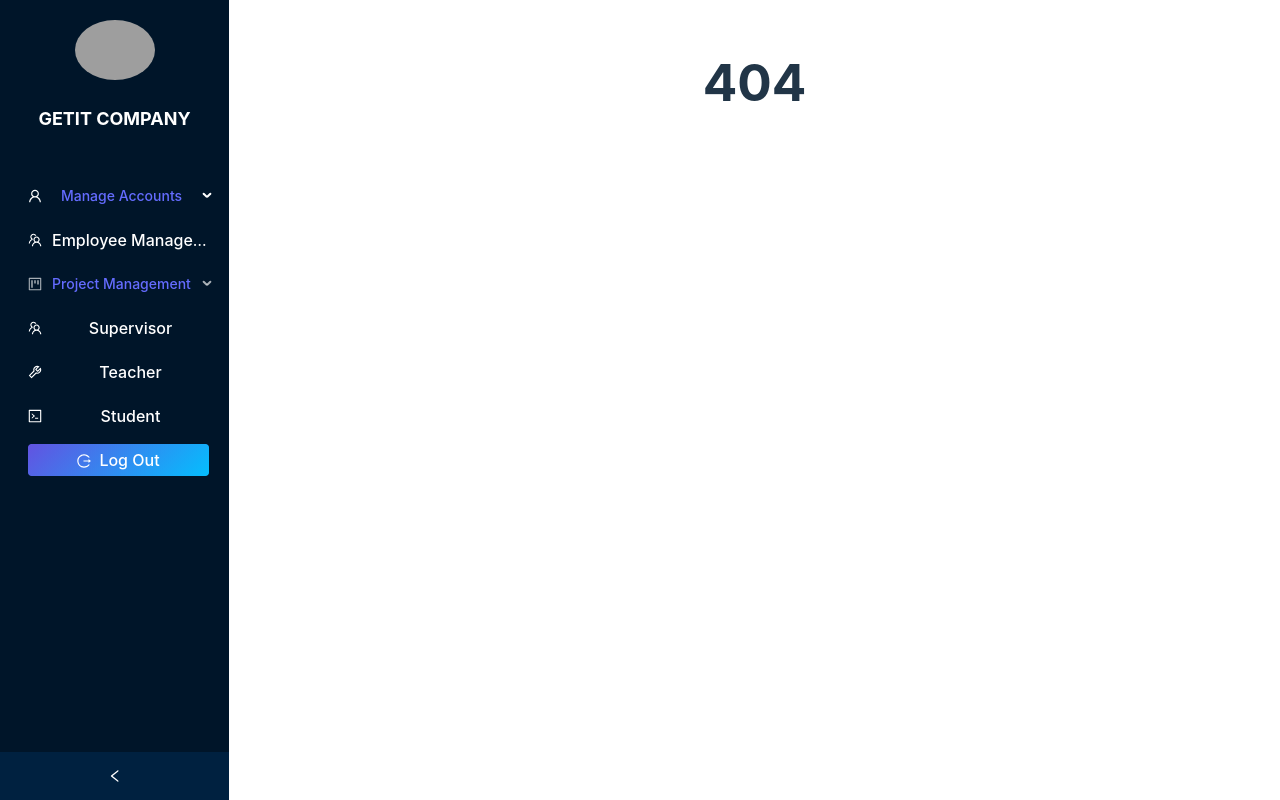
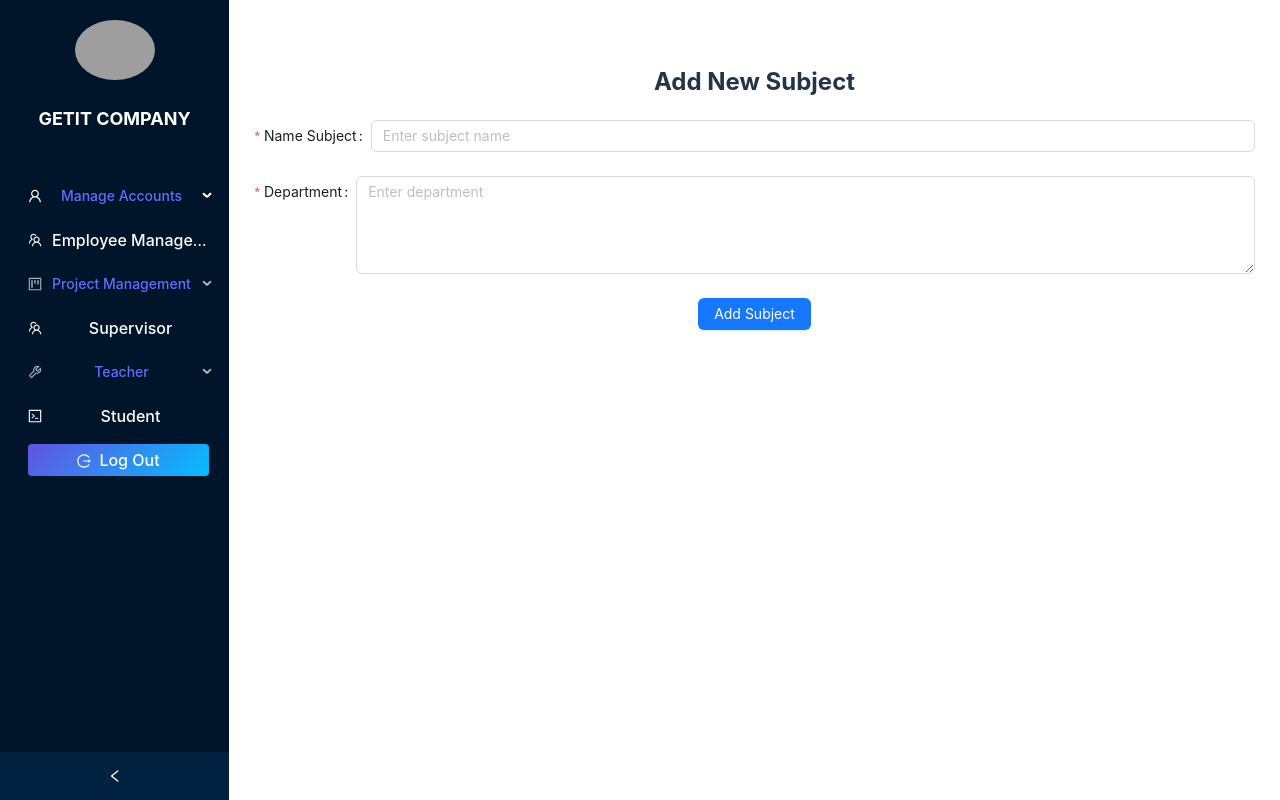
Before and after one commit to QuocBe/SellBook, a React (Vite) app: page /new-subject in a window 1280 px wide. Before the commit this address had no page. Built offline with nearby package versions, Linux system fonts and the light colour scheme; grey boxes are pictures that could not be loaded.

Commit message:
update: new Subject

```diff
--- a/src/App.jsx
+++ b/src/App.jsx
@@ -12,6 +12,9 @@ import SupervisorDashboard from './Components/Supervisor/SupervisorDashboard';
 import GuestDashboard from './Components/Guest/GuestDashboard';
 import PageNotFound from './Components/PageNotFound/PageNotFound';
 import SidebarLeft from './Components/SidebarLeft';
+import Subject from './Components/Teacher/Subject';
+import NewSubject from './Components/Teacher/NewSubject';
+
 
 function App() {
   return (
@@ -31,6 +34,8 @@ function App() {
           <Route path="student-dashboard" element={<StudentDashboard />} />
           <Route path="supervisor-dashboard" element={<SupervisorDashboard />} />
           <Route path="guest-dashboard" element={<GuestDashboard />} />
+          <Route path="subject" element={<Subject />} />
+          <Route path="new-subject" element={<NewSubject />} />
           {/* Xử lý trang không tìm thấy */}
           <Route path="*" element={<PageNotFound />} />
         </Route>
--- a/src/Components/SidebarLeft.jsx
+++ b/src/Components/SidebarLeft.jsx
@@ -65,6 +65,17 @@ const SidebarLeft = ({ role }) => {
       key: "5",
       icon: <ToolOutlined />,
       label: <NavLink to="/teacher-dashboard">Teacher</NavLink>, // Cập nhật đường dẫn
+      children: [
+        {
+          key: "5-1",
+          label: <NavLink to="/subject">Subject </NavLink>,
+        },
+        {
+          key: "5-2",
+          label: <NavLink to="/new-subject">New Subject </NavLink>,
+        },
+
+      ],
     },
     {
       key: "6",
--- /dev/null
+++ b/src/Components/Teacher/NewSubject.jsx
@@ -0,0 +1,57 @@
+import React from "react";
+import { Button, Form, Input, message } from "antd";
+import { useNavigate } from "react-router-dom";
+import { createSubject } from "../../service/Subject"; // Import hàm tạo môn học
+
+const { TextArea } = Input;
+
+const NewSubject = () => {
+  const [form] = Form.useForm();
+  const navigate = useNavigate();
+
+  // Hàm xử lý khi ấn "Submit"
+  const onFinish = async (values) => {
+    try {
+      const subjectData = {
+        ...values,
+        createdAt: new Date().toISOString(), // Ngày tạo
+      };
+
+      const result = await createSubject(subjectData);
+
+      if (result.success) {
+        message.success("Subject added successfully!");
+        navigate("/subject"); // Điều hướng về trang quản lý môn học
+      } else {
+        message.error("Failed to add subject");
+      }
+    } catch (error) {
+      console.error("Error creating subject:", error);
+      message.error("An error occurred while creating the subject.");
+    }
+  };
+
+  return (
+    <div style={{ padding: "24px 0", background: "#fff", maxWidth: "1000px", margin: "auto" }}>
+      <h2>Add New Subject</h2>
+      <Form form={form} onFinish={onFinish}>
+        <Form.Item label="Name Subject" name="name" rules={[{ required: true, message: "Please input the subject name!" }]}>
+          <Input placeholder="Enter subject name" />
+        </Form.Item>
+
+        {/* Chuyển Description sang Department */}
+        <Form.Item label="Department" name="department" rules={[{ required: true, message: "Please input the department!" }]}>
+          <TextArea rows={4} placeholder="Enter department" />
+        </Form.Item>
+
+        <Form.Item>
+          <Button type="primary" htmlType="submit">
+            Add Subject
+          </Button>
+        </Form.Item>
+      </Form>
+    </div>
+  );
+};
+
+export default NewSubject;
--- /dev/null
+++ b/src/Components/Teacher/Subject.jsx
@@ -0,0 +1,81 @@
+import React, { useState, useEffect } from "react";
+import { Table, Button, Input, message } from "antd";
+import { useNavigate } from "react-router-dom"; // Import useNavigate
+import { fetchAllSubjects } from "../../service/Subject"; // Import hàm lấy danh sách môn học
+
+const Subject = () => {
+  const [subjects, setSubjects] = useState([]);
+  const [loading, setLoading] = useState(true);
+  const navigate = useNavigate(); // Sử dụng useNavigate để điều hướng
+
+  // Hàm để lấy danh sách môn học từ Firebase
+  useEffect(() => {
+    const loadSubjects = async () => {
+      try {
+        const data = await fetchAllSubjects();
+        if (data) {
+          const subjectList = Object.keys(data).map((key) => ({ id: key, ...data[key] }));
+          setSubjects(subjectList);
+        } else {
+          setSubjects([]);
+        }
+      } catch (error) {
+        message.error("Failed to load subjects.");
+      } finally {
+        setLoading(false);
+      }
+    };
+    loadSubjects();
+  }, []);
+
+  // Cấu trúc các cột của bảng
+  const columns = [
+    {
+      title: "Name Subject",
+      dataIndex: "name",
+      key: "name",
+    },
+
+
+    {
+      title: "Actions",
+      key: "actions",
+      render: (_, record) => (
+        <>
+          <Button type="link" style={{ color: "green" }}>
+            View
+          </Button>
+          <Button type="link" style={{ color: "blue" }}>
+            Edit
+          </Button>
+          <Button type="link" style={{ color: "red" }}>
+            Delete
+          </Button>
+        </>
+      ),
+    },
+  ];
+
+  return (
+    <div>
+      <div style={{ display: "flex", justifyContent: "space-between", marginBottom: 16 }}>
+        {/* Khi bấm nút này sẽ điều hướng sang trang NewSubject */}
+        <Button
+          type="primary"
+          style={{ backgroundColor: "#1890ff" }}
+          onClick={() => navigate("/new-subject")} // Điều hướng đến trang NewSubject
+        >
+          Add New Subject
+        </Button>
+        <Input.Search
+          placeholder="Search by Subject Name"
+          onSearch={(value) => console.log(value)}
+          style={{ width: 300 }}
+        />
+      </div>
+      <Table dataSource={subjects} columns={columns} rowKey="id" loading={loading} />
+    </div>
+  );
+};
+
+export default Subject;
--- /dev/null
+++ b/src/service/Subject.js
@@ -0,0 +1,36 @@
+import { database } from "../../firebaseConfig";
+import { ref, set, get, child, push } from "firebase/database";
+
+// Hàm để tạo môn học mới
+export const createSubject = async (subjectData) => {
+  try {
+    // Tạo một khóa mới cho môn học
+    const newSubjectKey = push(child(ref(database), 'subjects')).key;
+
+    // Tạo dữ liệu môn học với khóa mới
+    const subjectRef = ref(database, `subjects/${newSubjectKey}`);
+    await set(subjectRef, subjectData);
+
+    return { success: true, id: newSubjectKey };
+  } catch (error) {
+    console.error("Error creating subject:", error);
+    return { success: false, error };
+  }
+};
+
+// Hàm để lấy danh sách các môn học
+export const fetchAllSubjects = async () => {
+  try {
+    const subjectsRef = ref(database, "subjects");
+    const snapshot = await get(subjectsRef);
+
+    if (snapshot.exists()) {
+      return snapshot.val();
+    } else {
+      return null; // Không có môn học nào
+    }
+  } catch (error) {
+    console.error("Error fetching subjects:", error);
+    throw new Error("Failed to fetch subjects.");
+  }
+};
```
